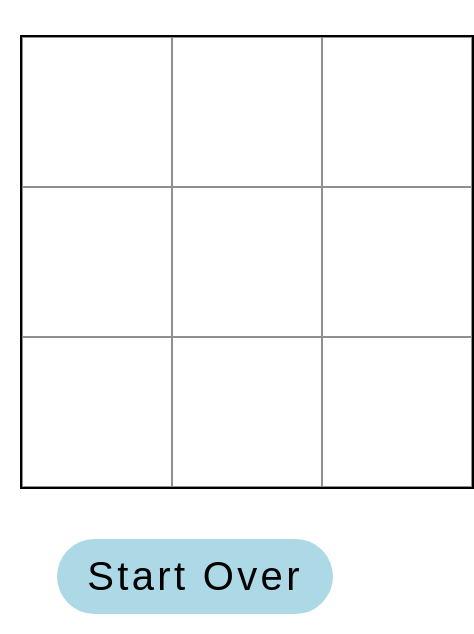
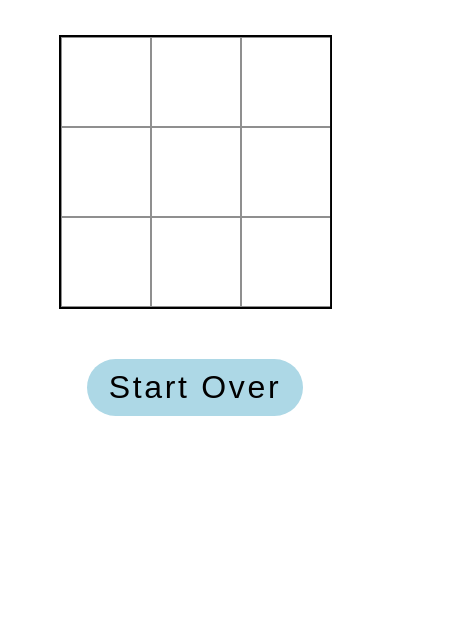
Before and after one commit to aaaronq/tictactoe, a plain HTML site: page index.html in a window 390 px wide. Shown: the part 231-865 px from the top of the page, 474 px wide, since content can reach past the window. After the commit the page ends 844 px from the top, so only its background shows below. Drawn offline with Linux system fonts and the light colour scheme.

Commit message:
Add mobile support

```diff
--- a/styles.css
+++ b/styles.css
@@ -79,3 +79,21 @@ button:active {
 	background-color: rgb(125, 179, 197);
 	transform: scale(0.95);
 }
+
+@media only screen and (max-width: 600px) {
+	.gameboard {
+		width: 273px;
+	}
+
+	.field {
+		width: 90px;
+		height: 90px;
+		line-height: 90px;
+		font-size: 4rem;
+	}
+
+	button {
+		font-size: 2rem;
+		padding: 10px 22px;
+	}
+}
```
